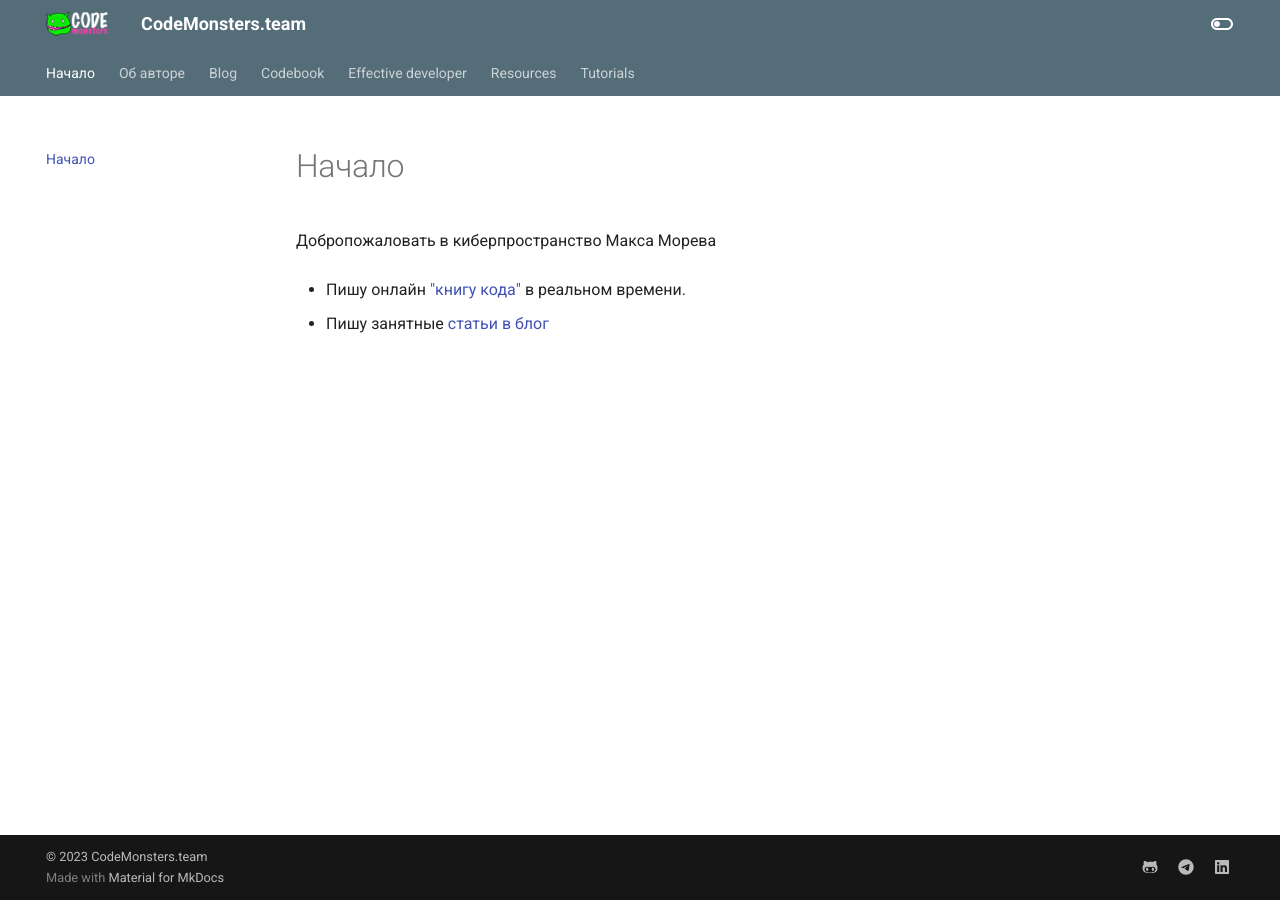
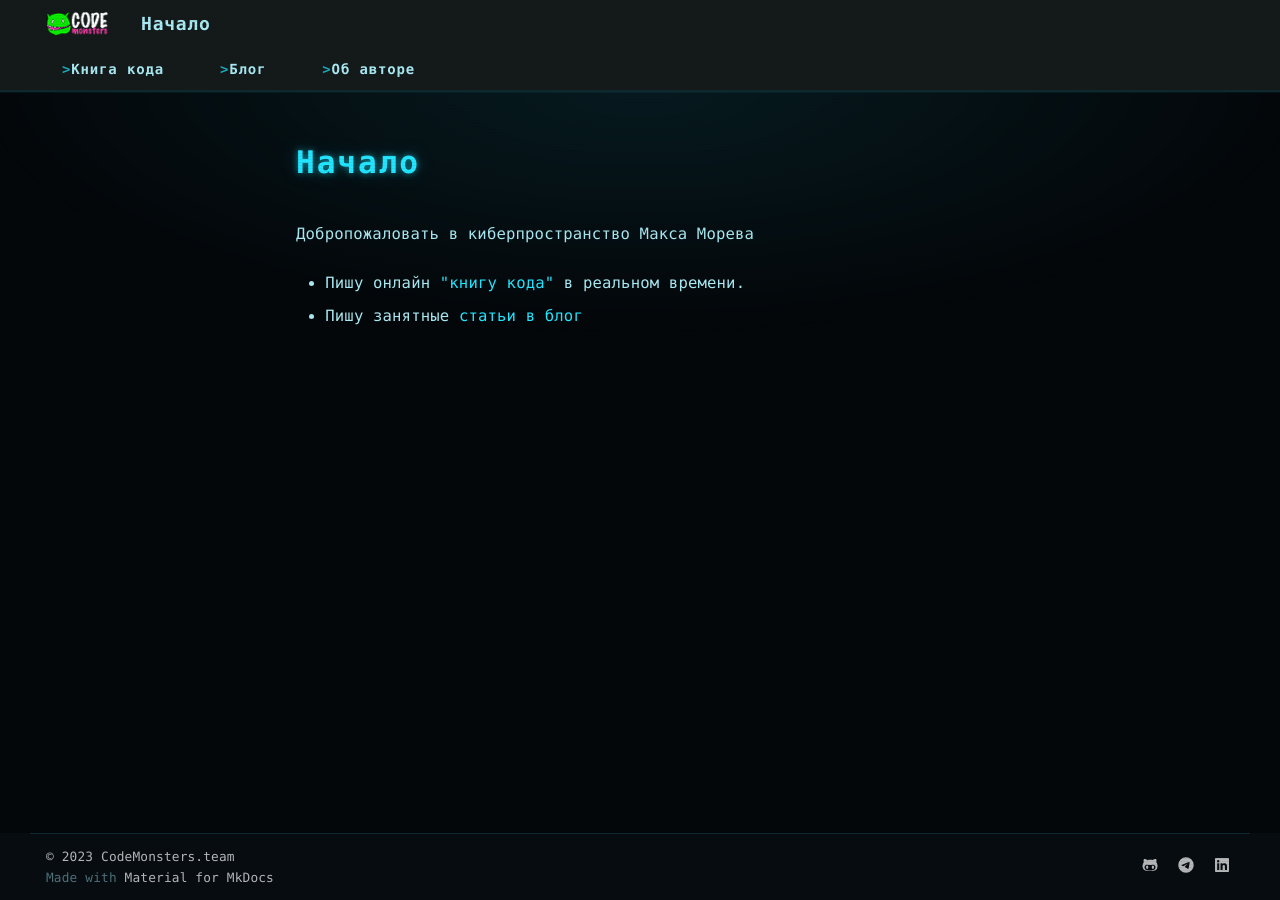
Before and after one commit to codemonstersteam/web-book, an MkDocs documentation site: the page built from docs/index.md, in a window 1280 px wide. Built offline with MkDocs 1.6.1 and Material for MkDocs 9.7.7, drawn with Linux system fonts in a browser that asks for light colours.

Commit message:
feat(theme): CRT/терминальная тема, навигация из 3 пунктов, страница «Об авторе»
- crt.css: cyan-на-чёрном, моноширинный шрифт, сканлайны, glow, свечение заголовков
- mkdocs.yml: единая тёмная палитра, sticky-табы, font: false, extra_css
- nav из трёх пунктов: Книга кода · Блог · Об авторе
- docs/about.md: переработанная страница об авторе (рациональный вайб, проекты, rra-раскрывашка); удалён overview.md
- blog/index.md: заголовок «Блог»
- .gitignore: .DS_Store

Co-Authored-By: Claude Opus 4.8 <noreply@anthropic.com>

```diff
--- /dev/null
+++ b/docs/stylesheets/crt.css
@@ -0,0 +1,374 @@
+/* ============================================================
+   CRT / terminal theme for CodeMonsters.team (mkdocs-material)
+   Ported from the rationaldev · aicraftsman reference design.
+   Palette: cyan (#22e6ff) on near-black (#04070a), monospace,
+   cyan glow, scanlines + glow-orb ambience.
+   ============================================================ */
+
+:root {
+  --crt-bg:        #04070a;
+  --crt-panel:     #070c11;
+  --crt-panel-2:   #030507;   /* inputs / code blocks */
+  --crt-line:      #0e2a30;   /* borders */
+  --crt-cyan:      #22e6ff;
+  --crt-cyan-dim:  #2b6b74;
+  --crt-text:      #a9e9f2;
+  --crt-text-dim:  #4d7079;
+  --crt-magenta:   #ff2bd6;   /* chromatic-aberration accent */
+  --crt-glow:      0 0 6px rgba(34, 230, 255, .55), 0 0 18px rgba(34, 230, 255, .25);
+  --crt-glow-soft: 0 0 4px rgba(34, 230, 255, .35);
+  --crt-mono:      ui-monospace, "SF Mono", "JetBrains Mono", "Fira Code", Menlo, Consolas, monospace;
+}
+
+/* ---- Map mkdocs-material design tokens onto the CRT palette ---- */
+[data-md-color-scheme="slate"] {
+  --md-hue: 195;
+
+  --md-default-bg-color:            var(--crt-bg);
+  --md-default-bg-color--light:     rgba(169, 233, 242, .06);
+  --md-default-bg-color--lighter:   rgba(169, 233, 242, .03);
+  --md-default-bg-color--lightest:  rgba(169, 233, 242, .015);
+
+  --md-default-fg-color:            var(--crt-text);
+  --md-default-fg-color--light:     var(--crt-text-dim);
+  --md-default-fg-color--lighter:   rgba(77, 112, 121, .5);
+  --md-default-fg-color--lightest:  rgba(77, 112, 121, .18);
+
+  --md-primary-fg-color:            var(--crt-panel);
+  --md-primary-fg-color--light:     var(--crt-panel);
+  --md-primary-fg-color--dark:      var(--crt-bg);
+  --md-primary-bg-color:            var(--crt-text);
+  --md-primary-bg-color--light:     var(--crt-text-dim);
+
+  --md-accent-fg-color:             var(--crt-cyan);
+  --md-accent-fg-color--transparent: rgba(34, 230, 255, .1);
+  --md-accent-bg-color:             #02181c;
+
+  --md-typeset-color:               var(--crt-text);
+  --md-typeset-a-color:             var(--crt-cyan);
+  --md-typeset-mark-color:          rgba(34, 230, 255, .28);
+
+  --md-code-fg-color:               var(--crt-text);
+  --md-code-bg-color:               var(--crt-panel-2);
+  --md-code-hl-color:               rgba(34, 230, 255, .18);
+  --md-code-hl-comment-color:       var(--crt-text-dim);
+  --md-code-hl-keyword-color:       var(--crt-cyan);
+  --md-code-hl-function-color:      #6fe9ff;
+  --md-code-hl-string-color:        #7fd6a0;
+  --md-code-hl-number-color:        var(--crt-magenta);
+  --md-code-hl-name-color:          var(--crt-text);
+  --md-code-hl-operator-color:      var(--crt-cyan-dim);
+
+  --md-footer-bg-color:             var(--crt-panel);
+  --md-footer-bg-color--dark:       var(--crt-bg);
+  --md-footer-fg-color:             var(--crt-text-dim);
+
+  color-scheme: dark;
+}
+
+/* ---- Base typography ---- */
+body,
+.md-typeset {
+  font-family: var(--crt-mono);
+}
+.md-typeset {
+  font-size: .78rem;
+  line-height: 1.65;
+  letter-spacing: .01em;
+}
+
+html { background: var(--crt-bg); }
+body { background: var(--crt-bg); color: var(--crt-text); }
+
+::selection { background: rgba(34, 230, 255, .28); color: #02181c; }
+
+/* ============================================================
+   CRT ambience — scanlines + glow orb, site-wide
+   ============================================================ */
+body::before {
+  content: "";
+  position: fixed; inset: 0; z-index: 100; pointer-events: none;
+  background: repeating-linear-gradient(
+    0deg,
+    rgba(0,0,0,0) 0, rgba(0,0,0,0) 2px, rgba(0,0,0,.22) 3px);
+  mix-blend-mode: multiply;
+  opacity: .5;
+}
+body::after {
+  content: "";
+  position: fixed; z-index: 0; pointer-events: none;
+  top: -22vh; left: 50%; transform: translateX(-50%);
+  width: 120vw; height: 62vh; border-radius: 50%;
+  background: radial-gradient(ellipse at center, rgba(34,230,255,.09), transparent 62%);
+  filter: blur(22px);
+}
+/* keep real content above the orb (leave .md-tabs alone so sticky works) */
+.md-container, .md-header, .md-footer { position: relative; z-index: 1; }
+
+/* ============================================================
+   Header + navigation tabs (window-chrome feel)
+   ============================================================ */
+.md-header {
+  background: var(--crt-panel);
+  border-bottom: 1px solid var(--crt-line);
+  box-shadow: 0 1px 0 rgba(34,230,255,.06);
+}
+.md-header__title { color: var(--crt-text); letter-spacing: .04em; }
+.md-header__topic { font-weight: 700; }
+
+.md-tabs {
+  background: var(--crt-panel);
+  border-bottom: 1px solid var(--crt-line);
+  /* keep the three tabs visible on every width (Material hides them < 76.25em) */
+  display: block;
+}
+.md-tabs__list { margin: 0; padding: 0; }
+.md-tabs__item { height: auto; }
+.md-tabs__link {
+  color: var(--crt-text);
+  opacity: 1;
+  letter-spacing: .06em;
+  font-weight: 600;
+  margin: 0;
+  padding: 12px 16px;
+}
+.md-tabs__link::before { content: "> "; color: var(--crt-cyan); opacity: .7; }
+.md-tabs__link:hover,
+.md-tabs__link--active {
+  color: var(--crt-cyan);
+  text-shadow: var(--crt-glow);
+}
+
+/* search box in header */
+.md-search__form {
+  background: var(--crt-panel-2);
+  border: 1px solid var(--crt-line);
+  border-radius: 6px;
+  box-shadow: none;
+}
+.md-search__form:hover { background: var(--crt-panel-2); }
+.md-search__input { color: var(--crt-text); }
+.md-search__input::placeholder { color: var(--crt-cyan-dim); }
+[data-md-toggle="search"]:checked ~ .md-header .md-search__form {
+  box-shadow: 0 0 0 1px var(--crt-cyan-dim), var(--crt-glow);
+}
+.md-search__output { background: var(--crt-panel); border: 1px solid var(--crt-line); }
+.md-search-result__meta { background: var(--crt-panel-2); color: var(--crt-text-dim); }
+.md-search-result__link:is(:focus, :hover) { background: rgba(34,230,255,.08); }
+
+/* ============================================================
+   Sidebars / nav
+   ============================================================ */
+.md-nav { color: var(--crt-text); }
+.md-nav__title { color: var(--crt-text-dim); letter-spacing: .1em; font-size: .66rem; }
+.md-nav__link { color: var(--crt-text-dim); }
+.md-nav__link:is(:focus, :hover) { color: var(--crt-cyan); }
+.md-nav__link--active,
+.md-nav__item--active > .md-nav__link {
+  color: var(--crt-cyan);
+  text-shadow: var(--crt-glow-soft);
+}
+.md-nav__link .md-nav__icon { color: inherit; }
+
+/* ============================================================
+   Headings — terminal glow
+   ============================================================ */
+.md-typeset h1,
+.md-typeset h2,
+.md-typeset h3,
+.md-typeset h4,
+.md-typeset h5,
+.md-typeset h6 {
+  font-family: var(--crt-mono);
+  color: var(--crt-cyan);
+  text-shadow: var(--crt-glow-soft);
+  letter-spacing: .02em;
+}
+.md-typeset h1 {
+  font-weight: 800;
+  letter-spacing: .06em;
+  text-shadow: var(--crt-glow);
+}
+/* prompt glyph before top-level headings, like the reference `>` lines */
+.md-typeset h2::before {
+  content: "> ";
+  color: var(--crt-cyan);
+  opacity: .8;
+}
+
+.md-typeset a { color: var(--crt-cyan); }
+.md-typeset a:hover { text-shadow: var(--crt-glow-soft); }
+
+.md-typeset strong,
+.md-typeset b { color: var(--crt-text); }
+.md-typeset em { color: var(--crt-cyan); font-style: normal; }
+
+/* ============================================================
+   Code
+   ============================================================ */
+.md-typeset code,
+.md-typeset pre > code {
+  font-family: var(--crt-mono);
+}
+.md-typeset code {
+  background: var(--crt-panel-2);
+  color: var(--crt-cyan);
+  border: 1px solid var(--crt-line);
+  border-radius: 4px;
+  padding: .1em .35em;
+}
+.md-typeset pre > code {
+  border: 1px solid var(--crt-line);
+  color: var(--crt-text);
+  box-shadow: inset 0 0 0 1px rgba(34,230,255,.03);
+}
+.md-typeset .highlight,
+.md-typeset pre { background: transparent; }
+.md-clipboard { color: var(--crt-text-dim); }
+.md-clipboard:hover { color: var(--crt-cyan); }
+
+/* ============================================================
+   Tables, blockquotes, admonitions
+   ============================================================ */
+.md-typeset table:not([class]) {
+  background: var(--crt-panel);
+  border: 1px solid var(--crt-line);
+}
+.md-typeset table:not([class]) th {
+  background: var(--crt-panel-2);
+  color: var(--crt-cyan);
+  border-bottom: 1px solid var(--crt-line);
+  letter-spacing: .04em;
+}
+.md-typeset table:not([class]) td { border-top: 1px solid var(--crt-line); }
+.md-typeset table:not([class]) tr:hover { background: rgba(34,230,255,.03); }
+
+.md-typeset blockquote {
+  border-left: 2px solid var(--crt-cyan-dim);
+  color: var(--crt-text-dim);
+  background: linear-gradient(90deg, rgba(34,230,255,.03), transparent);
+}
+
+.md-typeset .admonition,
+.md-typeset details {
+  background: var(--crt-panel);
+  border: 1px solid var(--crt-line);
+  border-radius: 6px;
+  box-shadow: none;
+  font-size: .74rem;
+}
+.md-typeset .admonition-title,
+.md-typeset summary {
+  background: var(--crt-panel-2);
+  color: var(--crt-text);
+}
+/* recolor the admonition accent bars to the cyan family */
+.md-typeset :is(.admonition, details):is(.note, .info, .abstract, .tip, .hint, .example, .quote) {
+  border-color: var(--crt-cyan-dim);
+}
+.md-typeset :is(.note, .info, .abstract, .tip, .hint, .example) > :is(.admonition-title, summary)::before {
+  background-color: var(--crt-cyan);
+}
+
+/* horizontal rule as a faint scan line */
+.md-typeset hr { border-bottom: 1px solid var(--crt-line); }
+
+/* ============================================================
+   Buttons — cyan outline (reference .download / .chip)
+   ============================================================ */
+.md-typeset .md-button {
+  color: var(--crt-cyan);
+  background: transparent;
+  border: 1px solid var(--crt-cyan);
+  border-radius: 6px;
+  text-shadow: var(--crt-glow-soft);
+  letter-spacing: .04em;
+  transition: all .15s;
+}
+.md-typeset .md-button:hover {
+  background: rgba(34,230,255,.08);
+  border-color: var(--crt-cyan);
+  color: var(--crt-cyan);
+  box-shadow: var(--crt-glow);
+}
+.md-typeset .md-button--primary {
+  color: #02181c;
+  background: var(--crt-cyan);
+  box-shadow: var(--crt-glow);
+}
+
+/* ============================================================
+   Footer
+   ============================================================ */
+.md-footer,
+.md-footer-meta { background: var(--crt-panel); }
+.md-footer__link { color: var(--crt-text-dim); }
+.md-footer__link:hover { color: var(--crt-cyan); }
+.md-footer-meta__inner { border-top: 1px solid var(--crt-line); }
+.md-copyright { color: var(--crt-text-dim); }
+.md-copyright a { color: var(--crt-cyan-dim); }
+
+/* social icons */
+.md-social__link:hover svg { fill: var(--crt-cyan); }
+
+/* ============================================================
+   Scrollbar
+   ============================================================ */
+* {
+  scrollbar-width: thin;
+  scrollbar-color: var(--crt-cyan-dim) var(--crt-bg);
+}
+*::-webkit-scrollbar { width: 10px; height: 10px; }
+*::-webkit-scrollbar-track { background: var(--crt-bg); }
+*::-webkit-scrollbar-thumb {
+  background: var(--crt-cyan-dim);
+  border-radius: 6px;
+  border: 2px solid var(--crt-bg);
+}
+*::-webkit-scrollbar-thumb:hover { background: var(--crt-cyan); }
+
+/* ============================================================
+   Blog index cards / post meta
+   ============================================================ */
+.md-typeset .md-post__meta,
+.md-typeset .md-post--excerpt .md-post__meta { color: var(--crt-text-dim); }
+.md-typeset .md-post__action a { color: var(--crt-cyan); }
+
+/* ============================================================
+   About-the-author page — framed photo card
+   ============================================================ */
+.md-typeset .author-hero {
+  display: flex;
+  gap: 26px;
+  align-items: flex-start;
+  margin: 1.2em 0 1.6em;
+  padding: 22px;
+  border: 1px solid var(--crt-line);
+  border-radius: 8px;
+  background: linear-gradient(180deg, rgba(34,230,255,.03), transparent);
+}
+.md-typeset .author-photo {
+  flex: 0 0 220px;
+  width: 220px;
+  border-radius: 8px;
+  border: 1px solid var(--crt-cyan-dim);
+  box-shadow: var(--crt-glow);
+  filter: saturate(.92) contrast(1.02);
+}
+.md-typeset .author-intro { flex: 1 1 auto; min-width: 0; }
+.md-typeset .author-intro h3 {
+  margin-top: 0;
+  font-size: 1.25rem;
+  letter-spacing: .04em;
+}
+.md-typeset .author-intro h3::before { content: "> "; opacity: .8; }
+.md-typeset .author-intro blockquote {
+  margin: .6em 0;
+  font-size: .72rem;
+}
+
+@media (max-width: 44.9375em) {
+  .md-typeset { font-size: .76rem; }
+  .md-typeset .author-hero { flex-direction: column; align-items: center; text-align: left; }
+  .md-typeset .author-photo { flex-basis: auto; width: min(260px, 70%); }
+}
--- a/mkdocs.yml
+++ b/mkdocs.yml
@@ -6,6 +6,7 @@ theme:
   logo: /cm-logo-header.png
   features:
     - navigation.tabs
+    - navigation.tabs.sticky
     - navigation.sections
     - navigation.indexes
     - toc.integrate
@@ -16,19 +17,21 @@ theme:
     - content.code.annotation
     - content.code.copy
   language: en
+  font: false
   palette:
-    - scheme: default
-      toggle:
-        icon: material/toggle-switch-off-outline
-        name: Switch to dark mode
-      primary: blue grey
-      accent: purple
     - scheme: slate
-      toggle:
-        icon: material/toggle-switch
-        name: Switch to light mode
-      primary: teal
-      accent: lime
+      primary: black
+      accent: cyan
+extra_css:
+  - stylesheets/crt.css
+
+nav:
+  - Книга кода:
+      - codebook/index.md
+      - codebook/1-codegen-machine.md
+  - Блог: blog/index.md
+  - Об авторе: about.md
+
 plugins:
   - blog
 extra:
```
Also changed, not shown: docs/about.md (added, +75 -0 lines), docs/blog/index.md (+6 -1 lines), docs/overview.md (deleted, +0 -50 lines), 1 other file.
